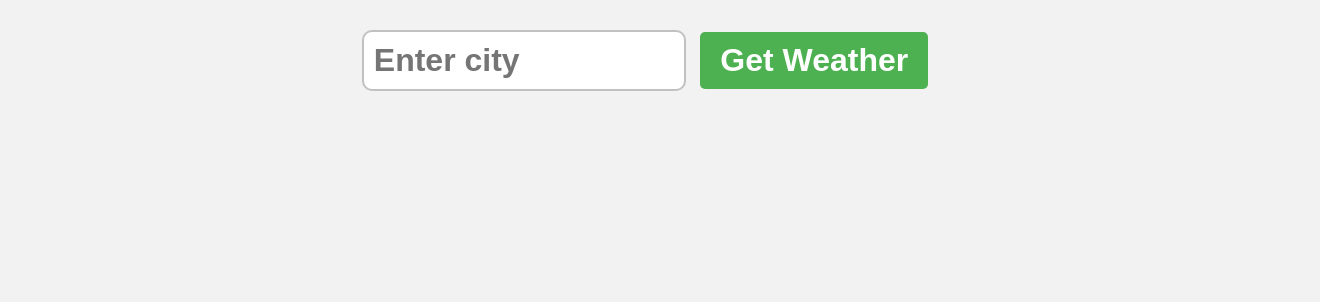
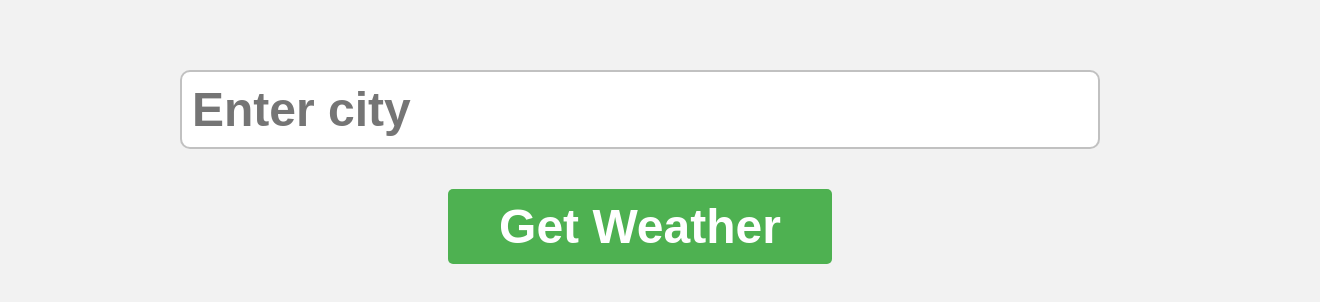
Before and after one commit to shindeaditya685/weather-app, a plain HTML site: page index.html in a window 1280 px wide. Shown: the whole page, 1320 px wide, since content can reach past the window. Drawn offline with Linux system fonts and the light colour scheme.

Commit message:
Update style.css

```diff
--- a/style.css
+++ b/style.css
@@ -86,3 +86,36 @@ p {
   font-weight: bold;
   color: hsla(0, 0%, 0%, 0.75);
 }
+
+/* for mobile */
+@media (max-width: 480px) {
+  form {
+    display: flex;
+    flex-direction: column;
+    align-items: center;
+    gap: 30px;
+  }
+}
+
+/* for tablets */
+
+@media (min-width: 768px) {
+  form {
+    padding: 40px;
+    width: 100%;
+    display: flex;
+    flex-direction: column;
+    align-items: center;
+    gap: 30px;
+  }
+
+  .cityInput {
+    width: 70%;
+    font-size: 3rem;
+  }
+
+  button[type="submit"] {
+    width: 30%;
+    font-size: 3rem;
+  }
+}
```
